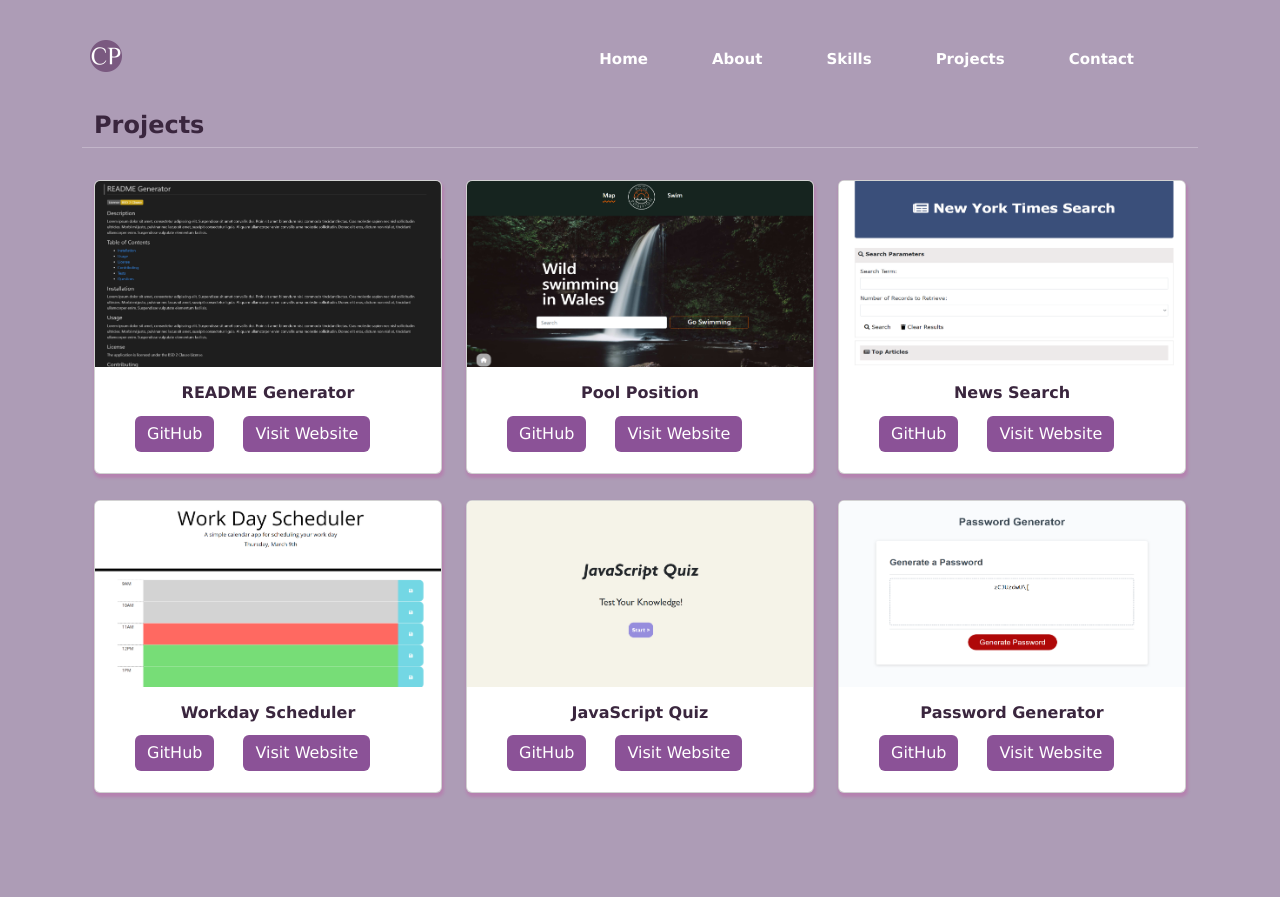
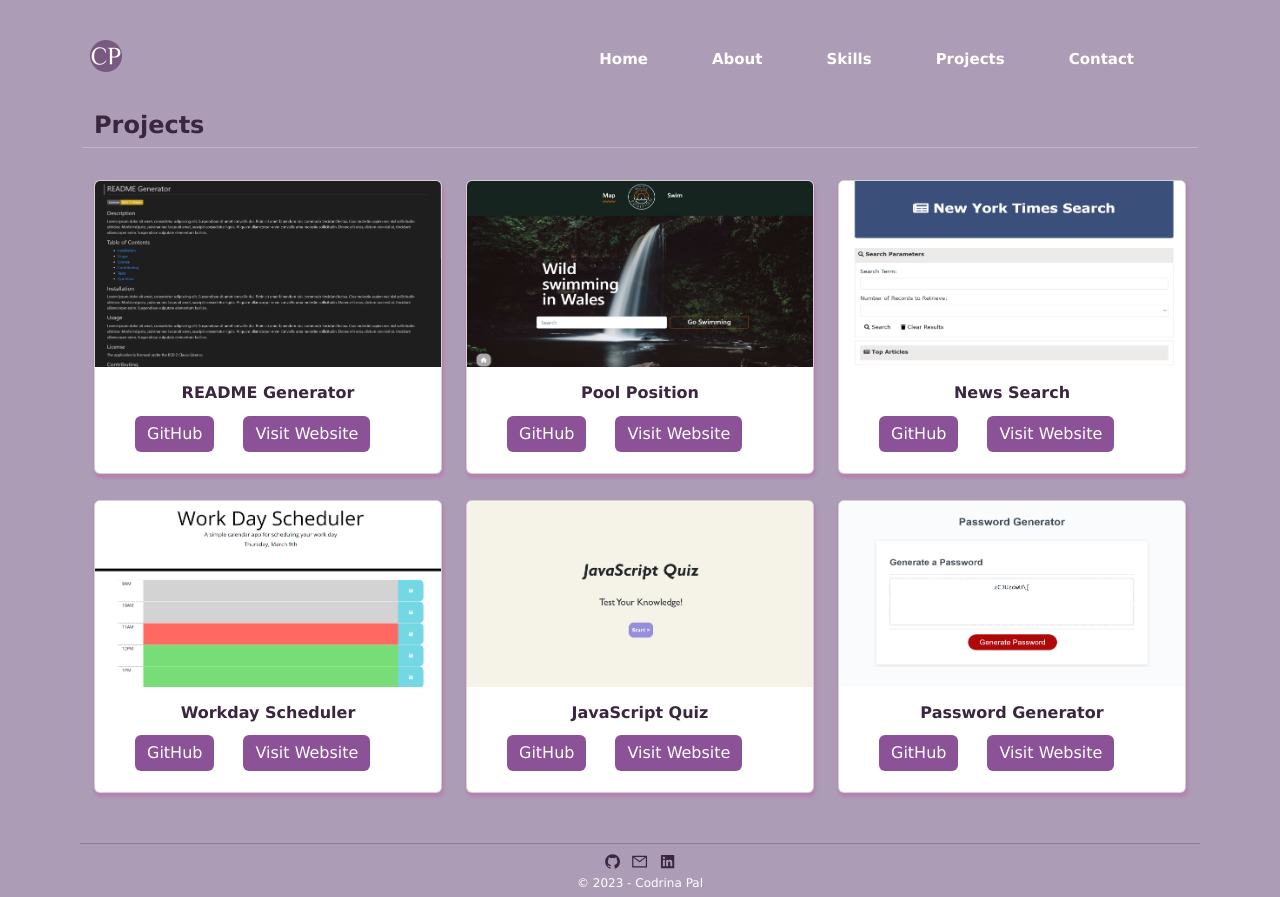
Before and after one commit to codri5/react-portfolio, a React (Create React App) app: page /projects in a window 1280 px wide. Before the commit the page ends 803 px from the top, so only its background shows below. Built offline with nearby package versions, Linux system fonts and the light colour scheme.

Commit message:
added footer

```diff
--- a/src/App.js
+++ b/src/App.js
@@ -5,6 +5,7 @@ import About from './components/About/About';
 import Skills from './components/Skills/Skills';
 import Projects from './components/Projects/Projects';
 import Contact from './components/Contact/Contact';
+import Footer from './components/Footer/Footer';
 import { BrowserRouter as Router,
          Routes,
          Route } from 'react-router-dom';
@@ -21,6 +22,7 @@ function App() {
           <Route path='/projects' element={<Projects />} />
           <Route path='/contact' element={<Contact />} />
         </Routes>
+        <Footer />
       </Router>
   );
 }
--- a/src/components/About/About.css
+++ b/src/components/About/About.css
@@ -1,3 +1,7 @@
+#about {
+    margin-bottom: 3rem;
+}
+
 .about-heading {
     color: #3a263e;
     font-weight: bold;
@@ -32,6 +36,12 @@
         justify-content: center;
         margin-top: 2rem;
     }
+
+    #about {
+        margin-top: 1rem;
+        margin-bottom: 5rem;
+    }
+
 }
 
 @media only screen and (min-width: 1000px) {
--- a/src/components/Contact/Contact.css
+++ b/src/components/Contact/Contact.css
@@ -20,6 +20,10 @@
     margin-right: 0.5rem;
 }
 
+#contact {
+    height: 59vh;
+}
+
 @media only screen and (max-width: 480px) {
     .contact-content {
         margin-top: 8.5rem;
--- /dev/null
+++ b/src/components/Footer/Footer.css
@@ -0,0 +1,24 @@
+.copy {
+    font-size: 12px;
+    color: white;
+    margin-bottom: 5px;
+    margin-top: -10px;
+}
+
+.footer-icon {
+    margin-top: -0.5rem;
+    margin-bottom: 5px;
+    color: #3a263e;
+    padding: 3px;
+    zoom: 1.7;
+}
+
+.footer-icon:hover {
+    color: white;
+}
+
+.footer {
+    text-align: center;
+    margin-left: 10vh;
+    margin-right: 10vh;
+}
--- /dev/null
+++ b/src/components/Footer/Footer.js
@@ -0,0 +1,30 @@
+import React from 'react';
+import { AiFillLinkedin } from "react-icons/ai";
+import { AiOutlineMail } from "react-icons/ai";
+import { AiFillGithub } from 'react-icons/ai';
+import './Footer.css';
+
+function Footer() {
+  return (
+    <>
+      <footer className='footer' id='footer'>
+          <hr></hr>
+          <a href='https://github.com/codri5' target='_blank'>
+            <AiFillGithub className='footer-icon' />
+          </a>
+          <a href='mailto:codrinapal@gmail.com'>
+            <AiOutlineMail className='footer-icon' />
+          </a>
+          <a href='https://uk.linkedin.com/in/codrina-pal-5b0031199' target='_blank'>
+            <AiFillLinkedin className='footer-icon' />
+          </a>
+
+
+          <p className='copy'>&copy; 2023 - Codrina Pal</p>
+
+      </footer>
+    </>
+  );
+}
+
+export default Footer;
--- a/src/components/NavigationBar/NavigationBar.css
+++ b/src/components/NavigationBar/NavigationBar.css
@@ -9,6 +9,7 @@
     margin-left: 0.5rem;
     margin: 1.5rem;
     font-weight: bold;
+
   }
 
 .nav-link:hover {
@@ -18,6 +19,7 @@
 .navbar-nav {
     margin-right: 2rem;
     margin-top: 0.5rem;
+    z-index: 1;
 }
 
 @media only screen and (max-width: 480px) {
--- a/src/components/Projects/Projects.css
+++ b/src/components/Projects/Projects.css
@@ -25,6 +25,7 @@
 
 #projects {
     width: 165vh;
+    margin-bottom: 2.5rem;
 }
 
 .proj-content {
@@ -41,6 +42,11 @@
 
 @media only screen and (max-width: 480px) {
     .project-card {
+        width: 45vh;
+        margin-bottom: 15px;
+    }
+
+    #projects {
         width: 50vh;
     }
 }
--- a/src/components/Skills/Skills.css
+++ b/src/components/Skills/Skills.css
@@ -20,6 +20,7 @@
 
 #skills {
     width: 120vh;
+    height: 80vh;
 }
 
 .hr {
@@ -30,5 +31,11 @@
     .CircularProgressbar {
         height: 24vh;
         width: 24vh;
+        margin: 0.5rem;
+    }
+
+    #skills {
+        width: 40vh;
+        height: 200vh;
     }
 }
```
